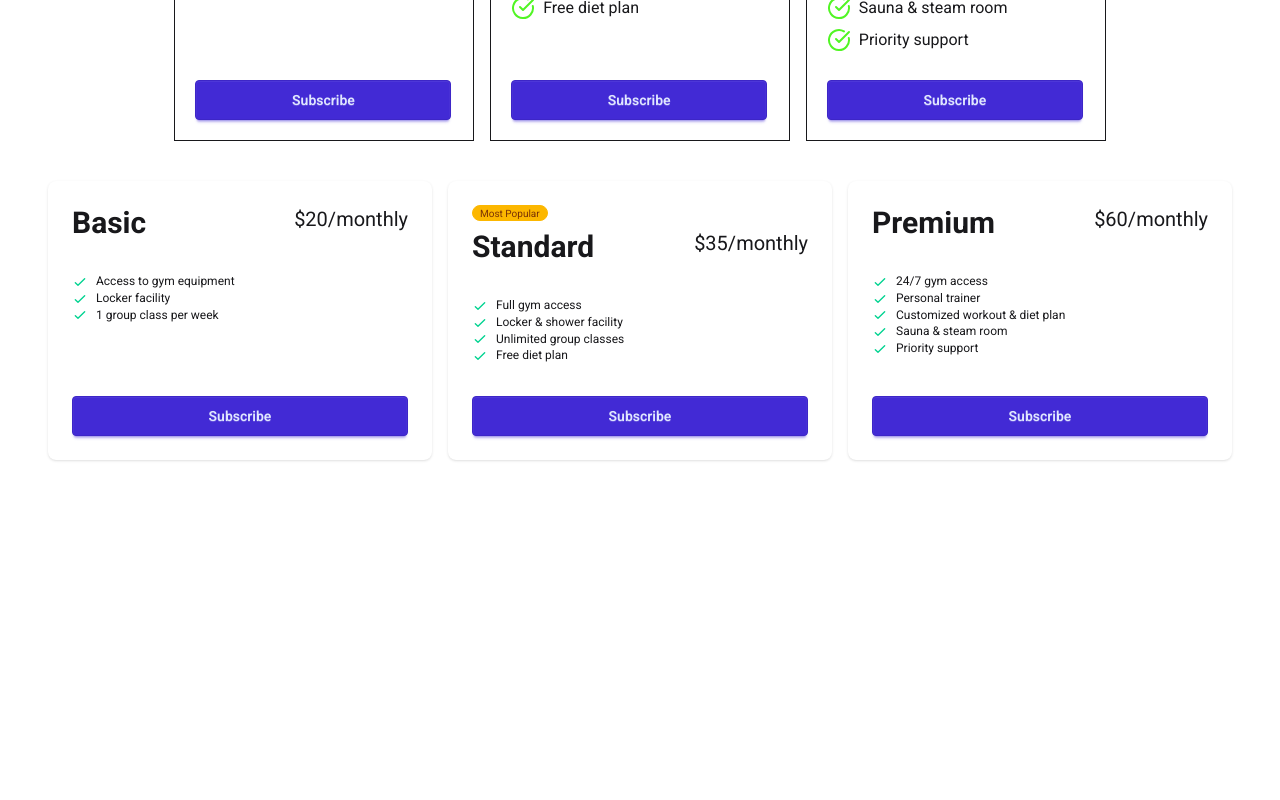
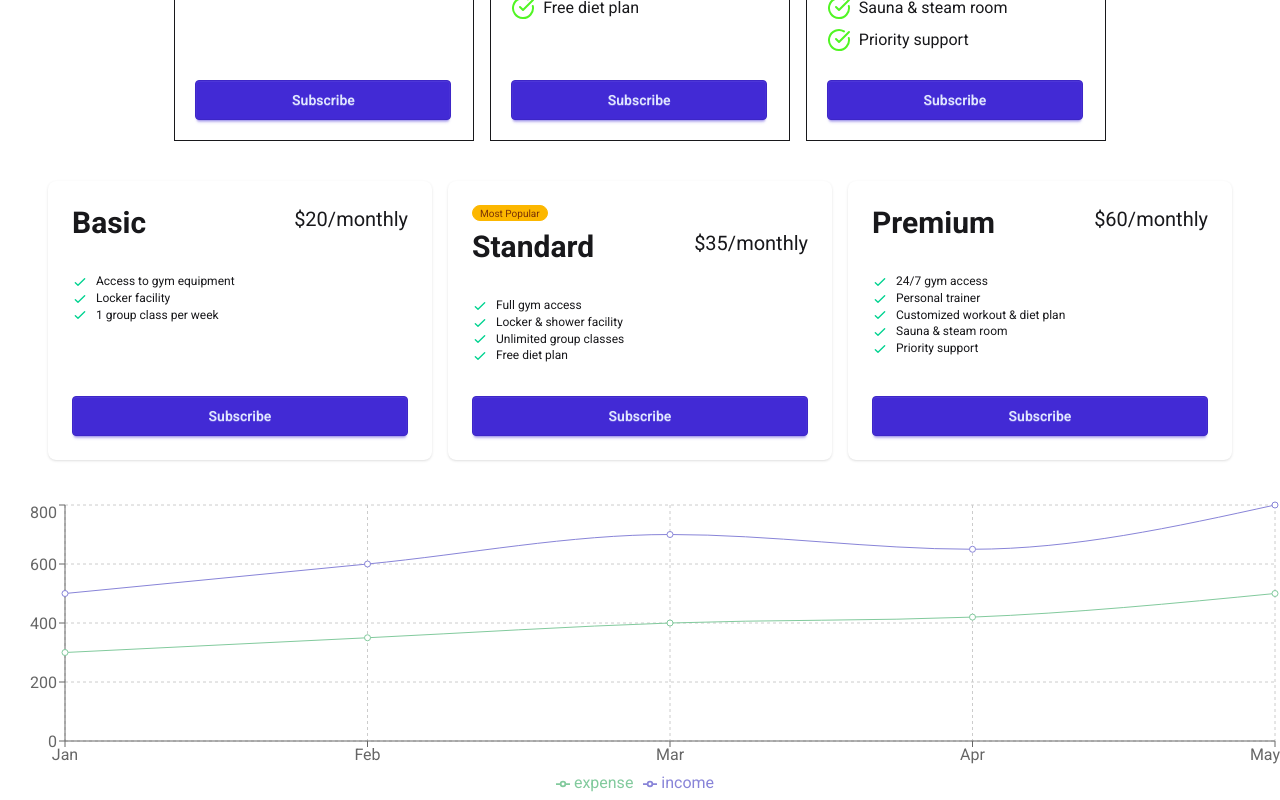
Before and after one commit to antick-arch/react-with-tailwind, a React (Vite) app: page / in a window 1280 px wide. Shown: the part 277-1077 px from the top of the page. Before the commit the page ends 800 px from the top, so only its background shows below. Built offline with nearby package versions, Linux system fonts and the light colour scheme.

Commit message:
added rechart

```diff
--- a/package.json
+++ b/package.json
@@ -14,6 +14,7 @@
     "lucide-react": "^1.0.0-rc.0",
     "react": "^19.2.4",
     "react-dom": "^19.2.4",
+    "recharts": "^3.8.0",
     "tailwindcss": "^4.2.2"
   },
   "devDependencies": {
--- a/src/components/DaisyPricing/DaisyPricing.jsx
+++ b/src/components/DaisyPricing/DaisyPricing.jsx
@@ -1,9 +1,27 @@
 import React, { use } from 'react';
 import DaisyFeatures from './DaisyFeatures';
+import {
+  LineChart,
+  Line,
+  XAxis,
+  YAxis,
+  Tooltip,
+  CartesianGrid,
+  Legend,
+  ResponsiveContainer
+} from 'recharts';
 
 const DaisyPricing = ({ pricingPromise }) => {
     const pricingData = use(pricingPromise).gym_pricing;
+    const data = [
+  { month: "Jan", income: 500, expense: 300 },
+  { month: "Feb", income: 600, expense: 350 },
+  { month: "Mar", income: 700, expense: 400 },
+  { month: "Apr", income: 650, expense: 420 },
+  { month: "May", income: 800, expense: 500 }
+];
     return (
+        <>
         <div className='grid grid-cols-1 md:grid-cols-3 gap-4 place-self-center mb-10'>
             {
                 pricingData.map(pricingInfo => (
@@ -29,6 +47,23 @@ const DaisyPricing = ({ pricingPromise }) => {
                 ))
             }
         </div >
+        <div style={{ width: '100%', height: 300 }}>
+        <ResponsiveContainer>
+          <LineChart data={data}>
+            <CartesianGrid strokeDasharray="3 3" />
+
+            <XAxis dataKey="month" />
+            <YAxis />
+
+            <Tooltip />
+            <Legend />
+
+            <Line type="monotone" dataKey="income" stroke="#8884d8" />
+            <Line type="monotone" dataKey="expense" stroke="#82ca9d" />
+          </LineChart>
+        </ResponsiveContainer>
+      </div>
+        </>
     );
 };
 
```
Also changed, not shown: 1 other file (tests, documents, lock files or other folders).
